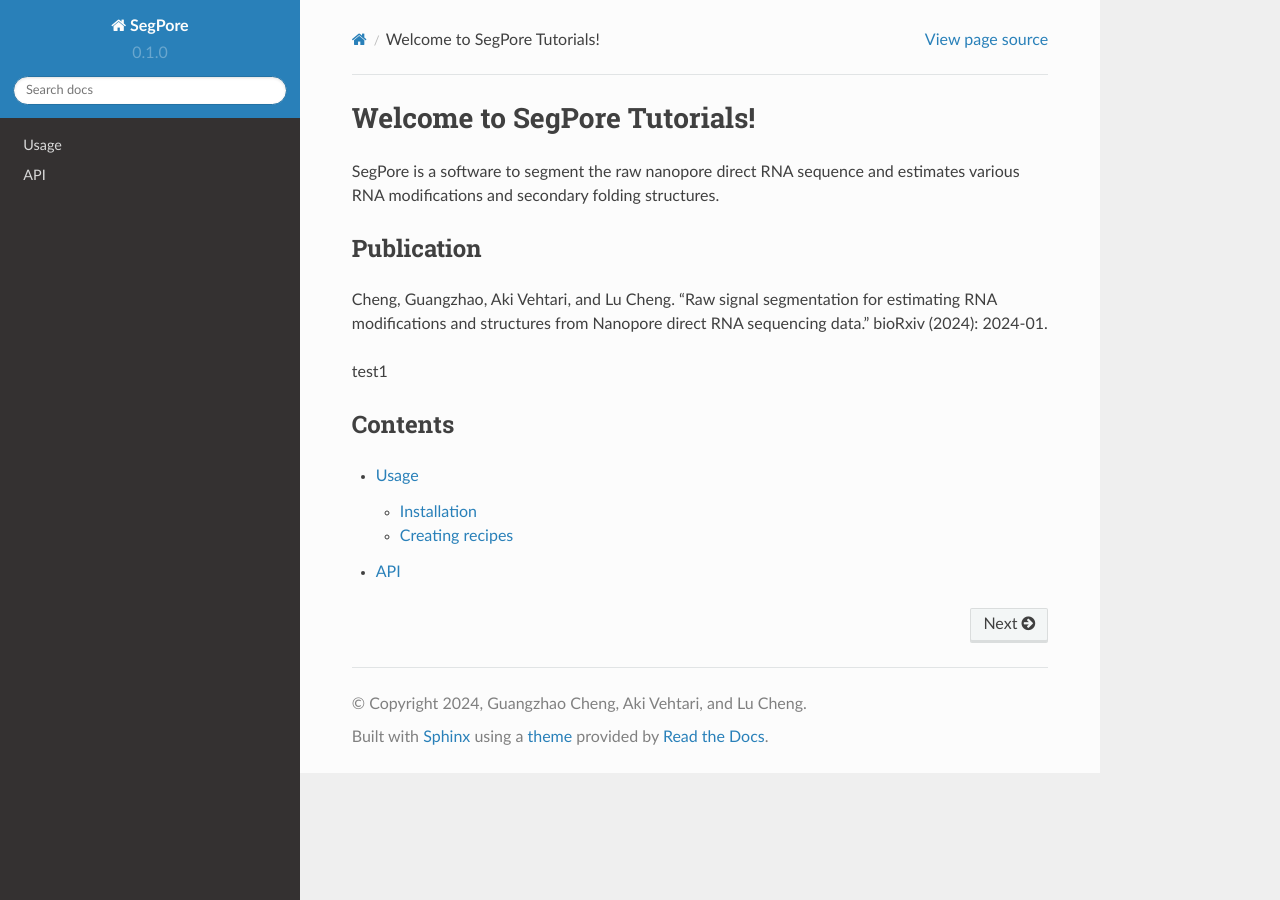
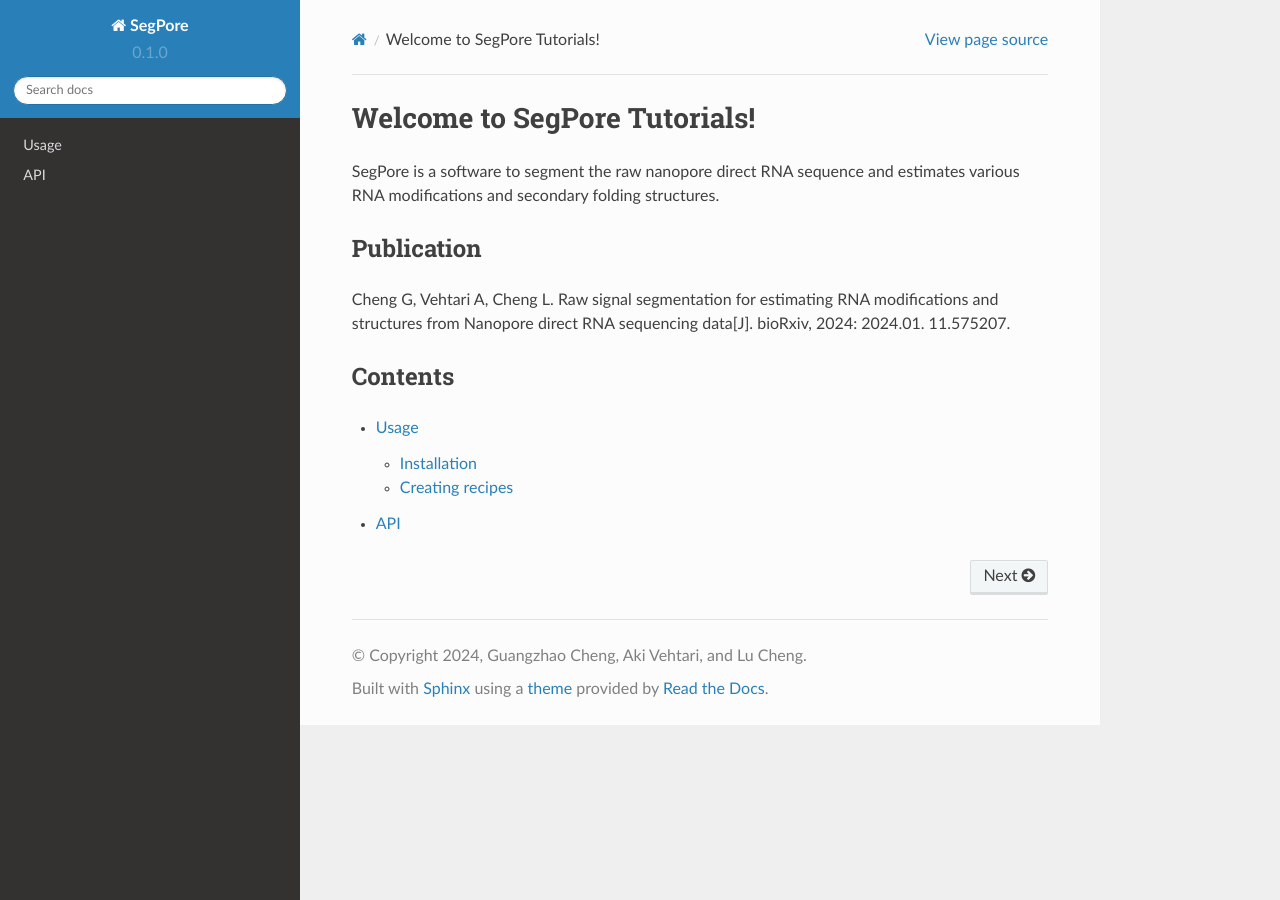
Before and after one commit to guangzhaocs/SegPore, a Sphinx documentation site: the page built from docs/source/index.rst, in a window 1280 px wide. Built offline with Sphinx 7.4.7 and the Read the Docs theme 2.0.0, drawn with Linux system fonts in a browser that asks for light colours.

Commit message:
Update index.rst

```diff
--- a/docs/source/index.rst
+++ b/docs/source/index.rst
@@ -11,9 +11,7 @@ SegPore is a software to segment the raw nanopore direct RNA sequence and estima
 Publication
 --------
 
-Cheng, Guangzhao, Aki Vehtari, and Lu Cheng. "Raw signal segmentation for estimating RNA modifications and structures from Nanopore direct RNA sequencing data." bioRxiv (2024): 2024-01.
-
-test1
+Cheng G, Vehtari A, Cheng L. Raw signal segmentation for estimating RNA modifications and structures from Nanopore direct RNA sequencing data[J]. bioRxiv, 2024: 2024.01. 11.575207.
 
 Contents
 --------
```
